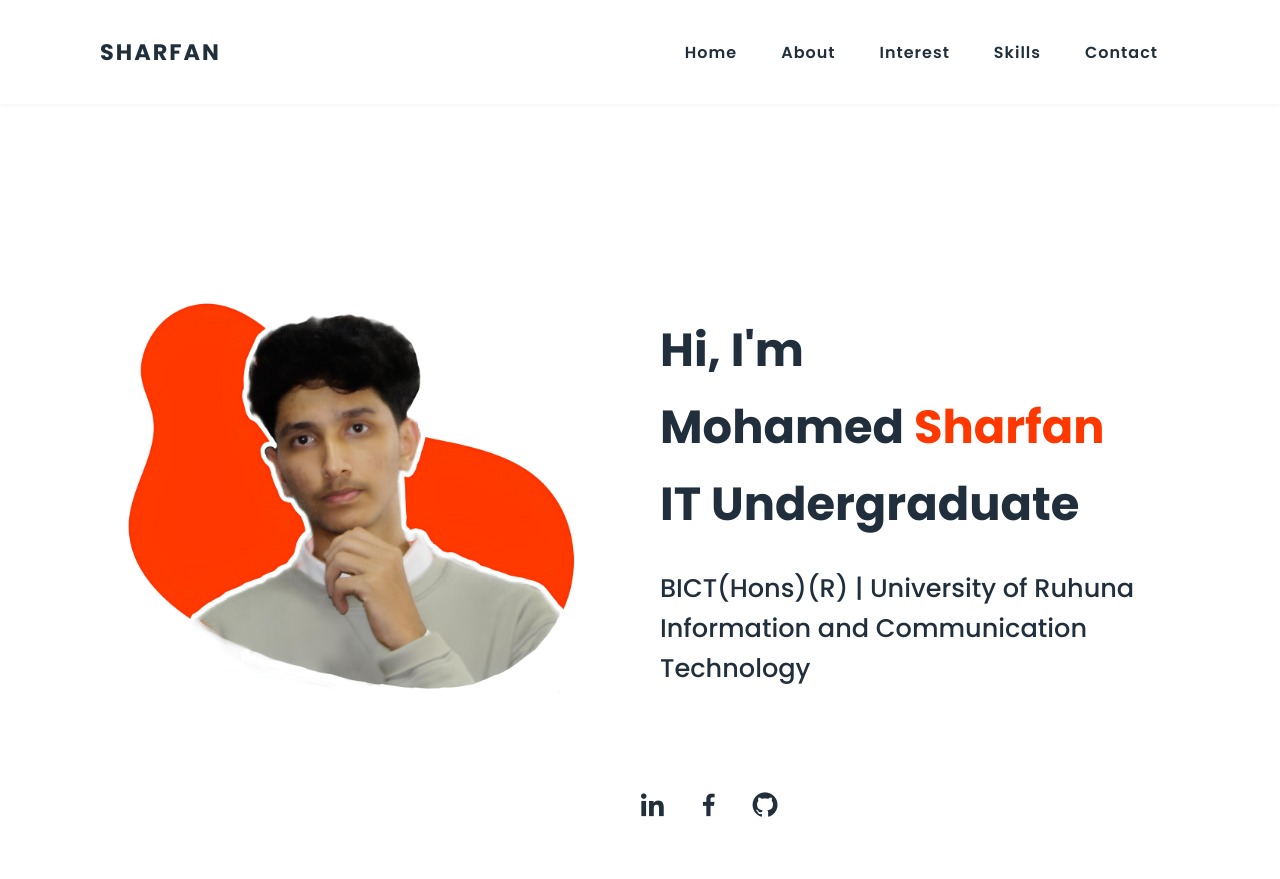
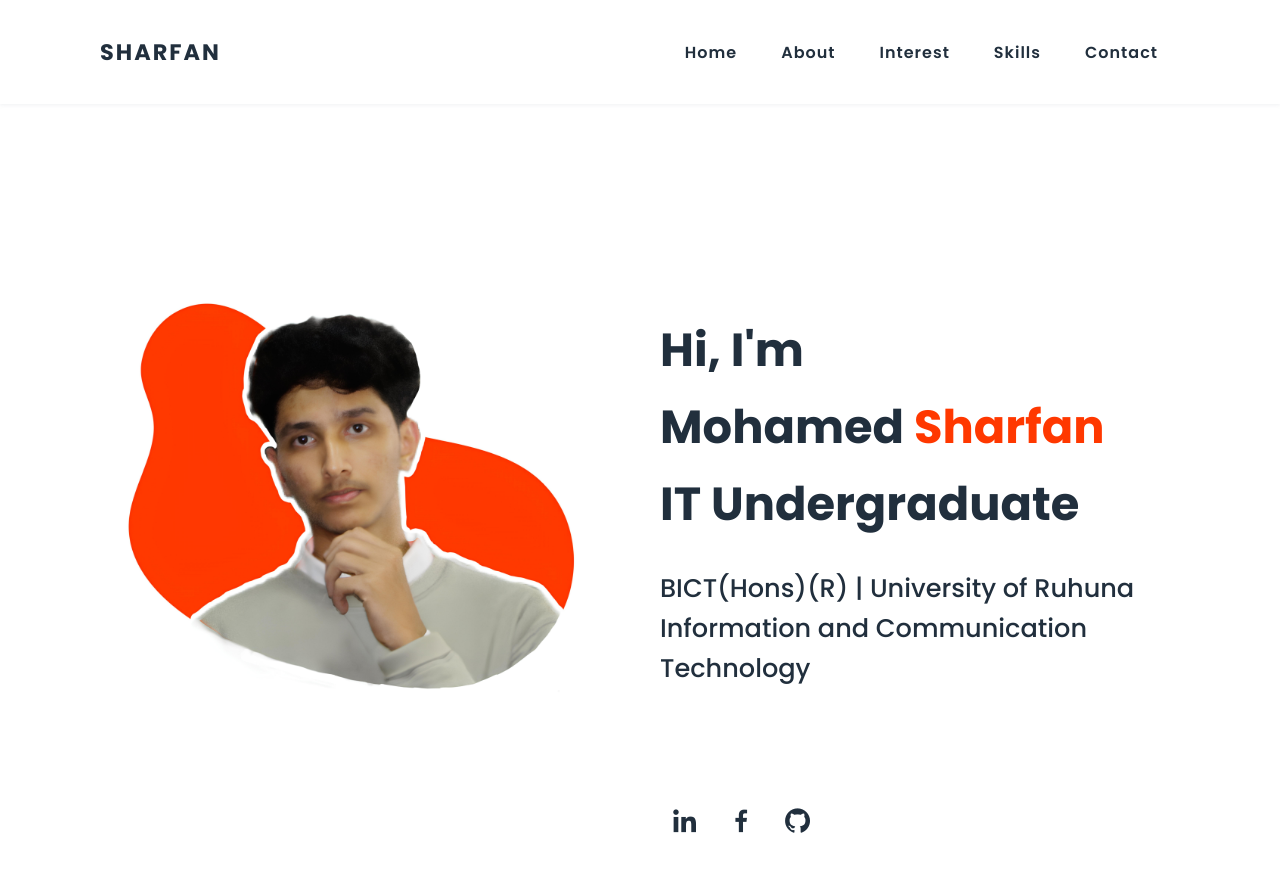
Before and after one commit to MohamedSharfan/myPortfolio, a plain HTML site: page index.html in a window 1280 px wide. Shown: the top 879 px of the page. Drawn offline with nearby package versions, Linux system fonts and the light colour scheme.

Commit message:
Update style.css

```diff
--- a/style.css
+++ b/style.css
@@ -101,8 +101,8 @@ ul li a:hover{
 .socials{
     position: absolute;
     display:block;
-    right: 35%;
-    bottom: 5%;
+    right: 32%;
+    bottom: 3%;
 
 }
 .socials i{
```
